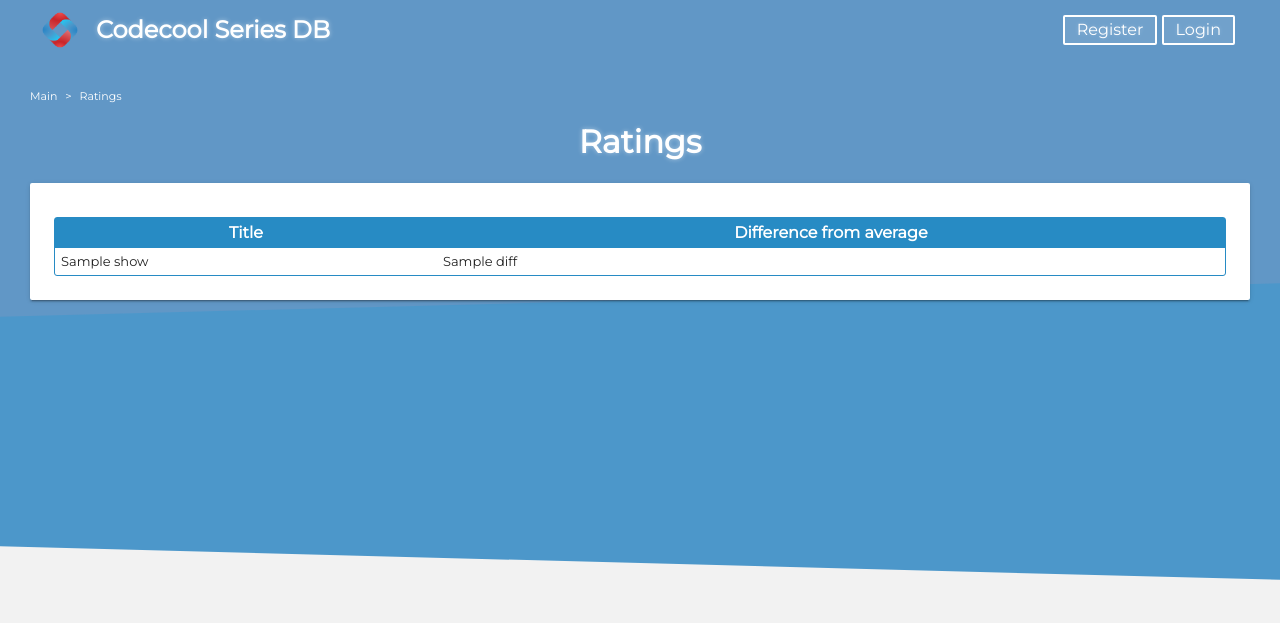
After one commit to CodecoolGlobal/codecool-series-python-LatNat, a Flask app: template templates/ratings.html in a window 1280 px wide. The commit adds this page. Shown: the top 623 px of the page. Run offline with Flask 2, Linux system fonts and the light colour scheme; the template is opened without the code that fills it: most values are stand-ins (such as "Sample title", 1, 10 or a date in 2020).

Commit message:
Add ratings path

```diff
--- a/main.py
+++ b/main.py
@@ -55,9 +55,10 @@ def get_first_hundred_actors():
     return render_template('actors.html', actors=actors)
 
 
-@app.route('/test')
-def test():
-    return render_template('loading.html')
+@app.route('/ratings')
+def ratings():
+    shows = queries.get_ratings()
+    return render_template('ratings.html', shows=shows)
 
 
 @app.template_filter('convert_runtime')
--- /dev/null
+++ b/templates/ratings.html
@@ -0,0 +1,28 @@
+{% extends "layout.html" %}
+
+{% block page_title %}
+    Ratings
+{% endblock %}
+
+{% block breadcrumbs %}
+    <span class="separator">></span>
+    <a>Ratings</a>
+{% endblock %}
+
+{% block content %}
+    <div class="card">
+        <table>
+            <tr>
+                <th>Title</th>
+                <th>Difference from average</th>
+            </tr>
+            <tbody>
+            {% for show in shows %}
+                <tr>
+                    <td>{{ show.title }}</td><td>{{ show.diff }}</td>
+                </tr>
+            {% endfor %}
+            </tbody>
+        </table>
+    </div>
+{% endblock %}
```
Also changed, not shown: data/queries.py (+15 -0 lines), templates/index.html (+2 -0 lines).
